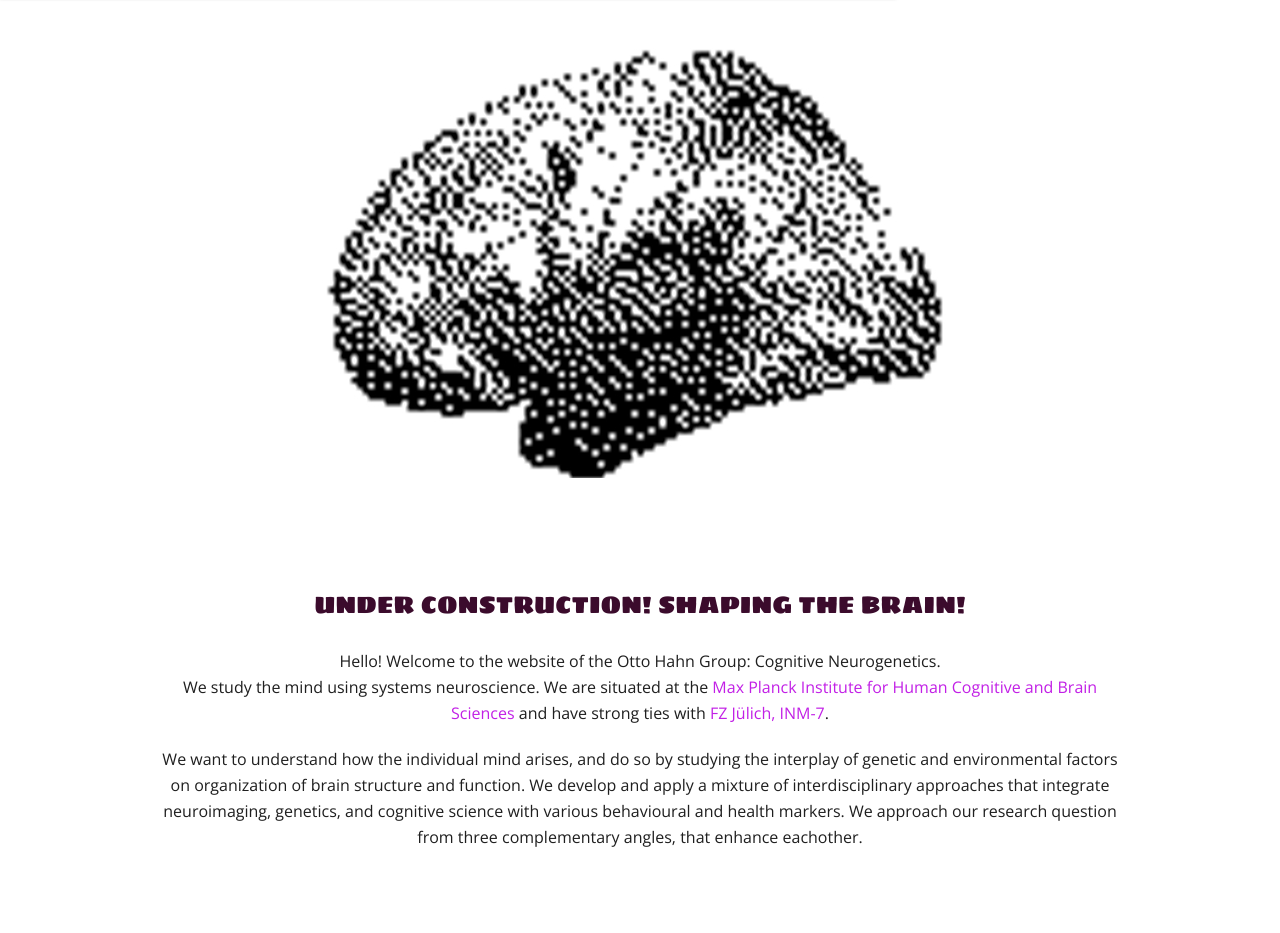
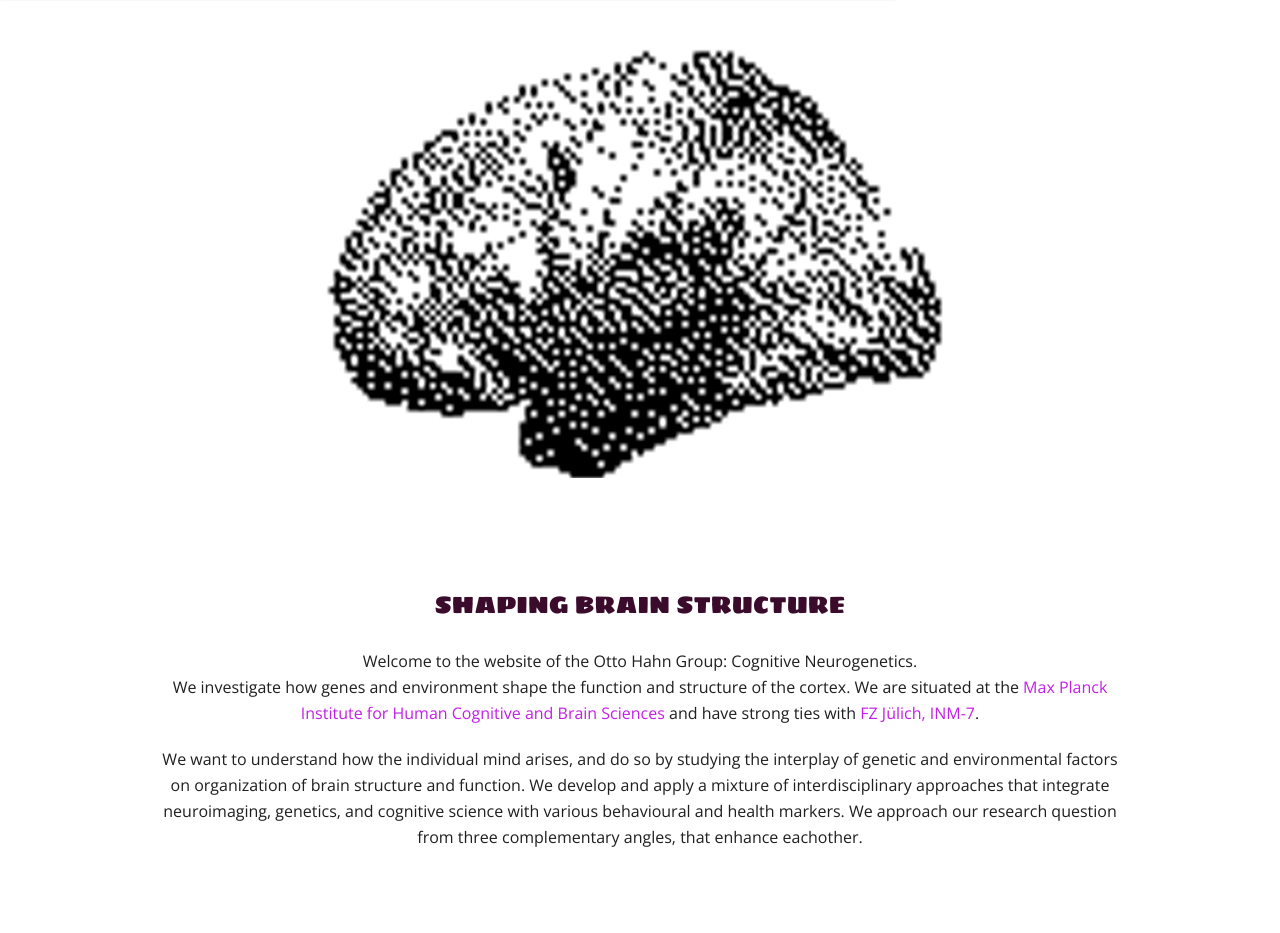
Before and after one commit to CNG-LAB/cng-lab.github.io, a plain HTML site: page index.html in a window 1280 px wide. Shown: the part 92-1025 px from the top of the page. Drawn offline with nearby package versions, Linux system fonts and the light colour scheme.

Commit message:
Update index.html

```diff
--- a/index.html
+++ b/index.html
@@ -40,9 +40,9 @@
   <section class="some-related-articles" id="about">
   </br>
   </br>
-  <h1> UNDER CONSTRUCTION! Shaping the brain! </h1>
-  <p>Hello! Welcome to the website of the Otto Hahn Group: Cognitive Neurogenetics.</br>
-  We study the mind using systems neuroscience. We are situated at the <a href="http://www.cbs.mpg.de" target="_blank">Max Planck Institute for Human Cognitive and Brain Sciences</a> and have
+  <h1> Shaping Brain Structure </h1>
+  <p> Welcome to the website of the Otto Hahn Group: Cognitive Neurogenetics.</br>
+  We investigate how genes and environment shape the function and structure of the cortex. We are situated at the <a href="http://www.cbs.mpg.de" target="_blank">Max Planck Institute for Human Cognitive and Brain Sciences</a> and have
   strong ties with <a href="https://www.fz-juelich.de/inm/inm-7/EN/Home/home_node.html" target="_blank">FZ Jülich, INM-7</a>.
 </br>
 <p >We want to understand how the individual mind arises, and do so by studying the interplay of genetic and environmental factors on organization of brain structure and function. We develop and apply a mixture of interdisciplinary approaches that integrate neuroimaging, genetics, and cognitive science with various behavioural and health markers. We approach our research question from three complementary angles, that enhance eachother. </p>
```
